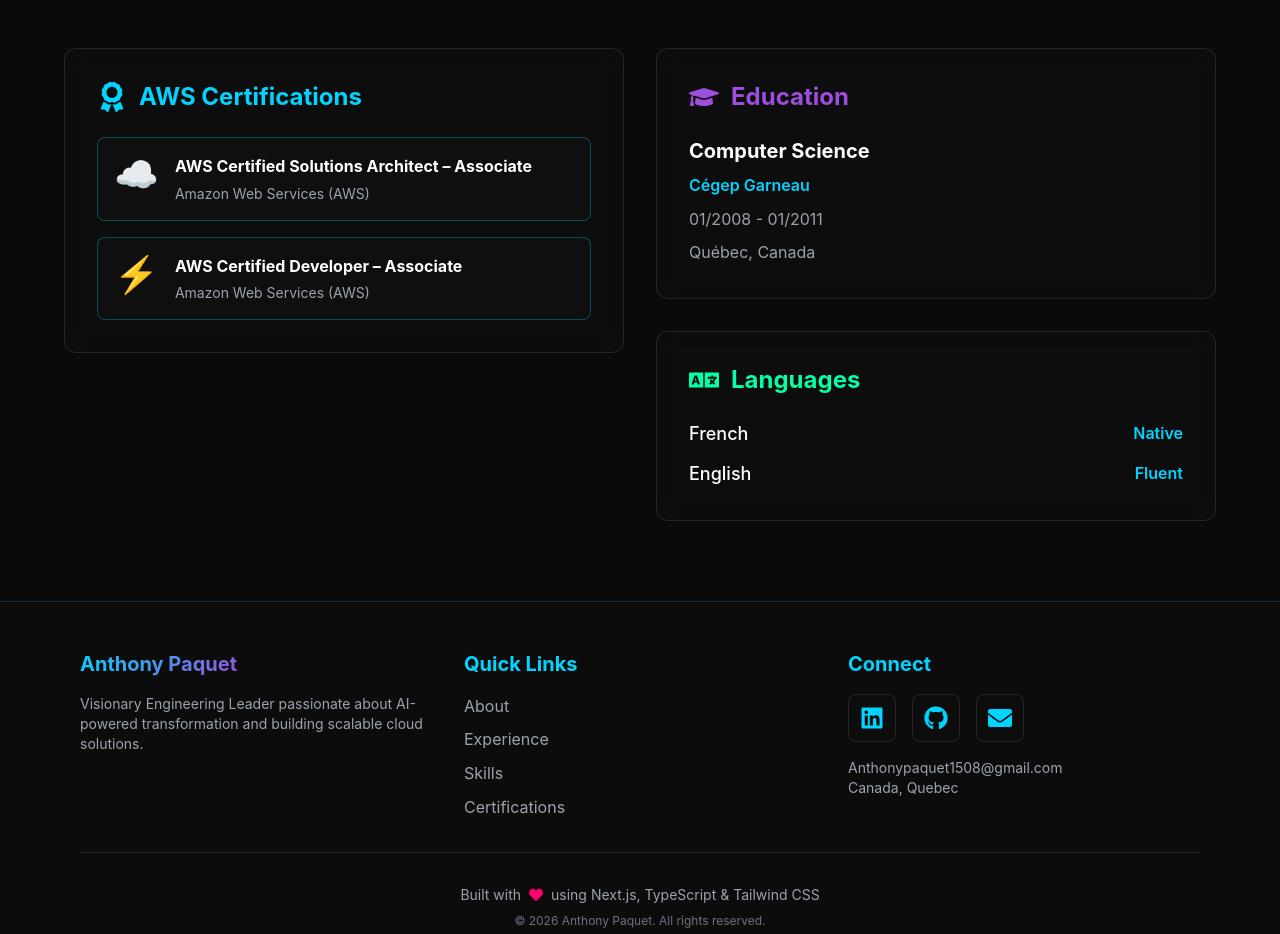
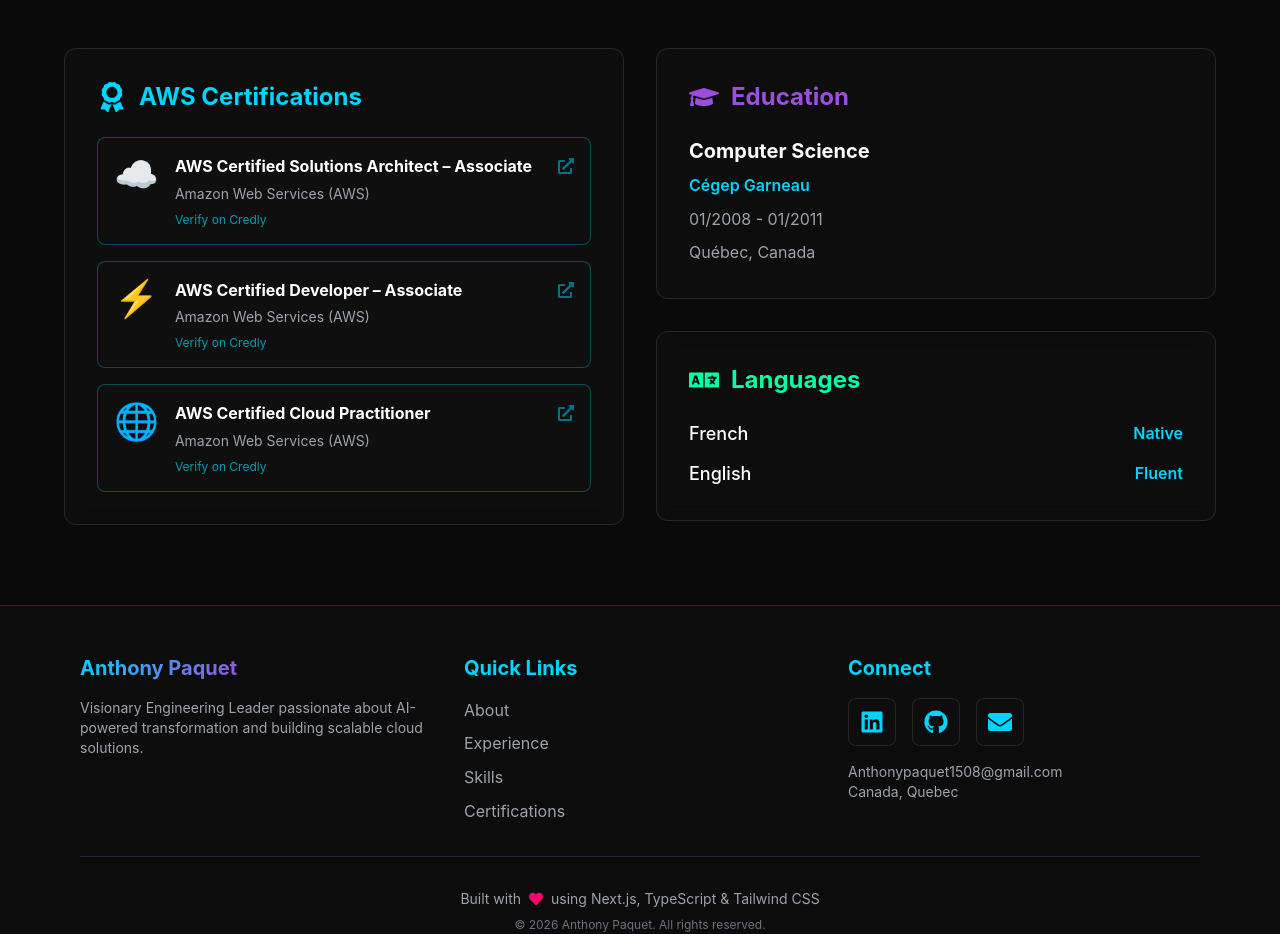
Before and after one commit to stonyp90/stonyp90, a Next.js app: page / in a window 1280 px wide. Shown: the part 8120-9054 px from the top of the page. Built offline with nearby package versions, Linux system fonts and the light colour scheme.

Commit message:
feat: add Credly badge verification links to AWS certifications

```diff
--- a/components/Certifications.tsx
+++ b/components/Certifications.tsx
@@ -3,7 +3,7 @@
 import { motion } from 'framer-motion'
 import { useInView } from 'framer-motion'
 import { useRef } from 'react'
-import { FaAward, FaGraduationCap, FaLanguage } from 'react-icons/fa'
+import { FaAward, FaGraduationCap, FaLanguage, FaExternalLinkAlt } from 'react-icons/fa'
 import { certifications, education, languages } from '@/lib/data'
 
 export default function Certifications() {
@@ -54,20 +54,31 @@ export default function Certifications() {
               </h3>
               <div className="space-y-4">
                 {certifications.map((cert, index) => (
-                  <div
+                  <a
                     key={index}
-                    className="p-4 bg-cyber-dark rounded-lg border border-cyber-blue/30 hover:border-cyber-blue transition-all group"
+                    href={cert.credlyUrl}
+                    target="_blank"
+                    rel="noopener noreferrer"
+                    className="block p-4 bg-cyber-dark rounded-lg border border-cyber-blue/30 hover:border-cyber-blue hover:bg-cyber-blue/5 transition-all group cursor-pointer"
                   >
                     <div className="flex items-start gap-4">
                       <span className="text-4xl group-hover:scale-110 transition-transform">
                         {cert.icon}
                       </span>
-                      <div>
-                        <h4 className="font-bold text-white mb-1">{cert.name}</h4>
+                      <div className="flex-1">
+                        <div className="flex items-start justify-between gap-2">
+                          <h4 className="font-bold text-white mb-1 group-hover:text-cyber-blue transition-colors">
+                            {cert.name}
+                          </h4>
+                          <FaExternalLinkAlt className="text-cyber-blue/50 group-hover:text-cyber-blue transition-colors flex-shrink-0 mt-1" />
+                        </div>
                         <p className="text-sm text-gray-400">{cert.issuer}</p>
+                        <p className="text-xs text-cyber-blue/70 mt-2 flex items-center gap-1">
+                          <span>Verify on Credly</span>
+                        </p>
                       </div>
                     </div>
-                  </div>
+                  </a>
                 ))}
               </div>
             </div>
--- a/lib/data.ts
+++ b/lib/data.ts
@@ -239,11 +239,19 @@ export const certifications = [
     name: 'AWS Certified Solutions Architect – Associate',
     issuer: 'Amazon Web Services (AWS)',
     icon: '☁️',
+    credlyUrl: 'https://www.credly.com/badges/34b7839a-dc9d-4183-95d7-0cc6b9d596d7/linked_in_profile',
   },
   {
     name: 'AWS Certified Developer – Associate',
     issuer: 'Amazon Web Services (AWS)',
     icon: '⚡',
+    credlyUrl: 'https://www.credly.com/badges/2fc2506e-0e1c-4019-96c4-4f1fb09f5583/linked_in_profile',
+  },
+  {
+    name: 'AWS Certified Cloud Practitioner',
+    issuer: 'Amazon Web Services (AWS)',
+    icon: '🌐',
+    credlyUrl: 'https://www.credly.com/badges/ba61181f-893c-4e91-be07-790f167f6835',
   },
 ]
 
```
Also changed, not shown: 1 other file (tests, documents, lock files or other folders).
